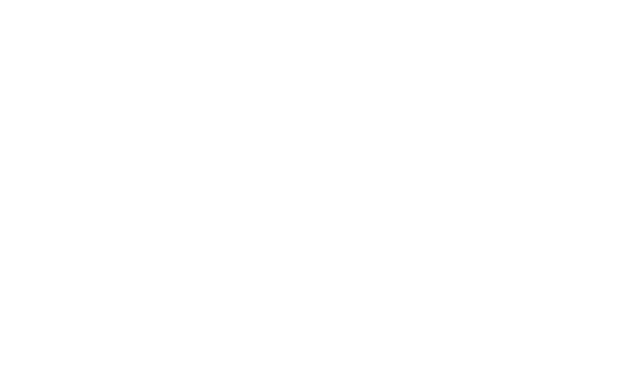
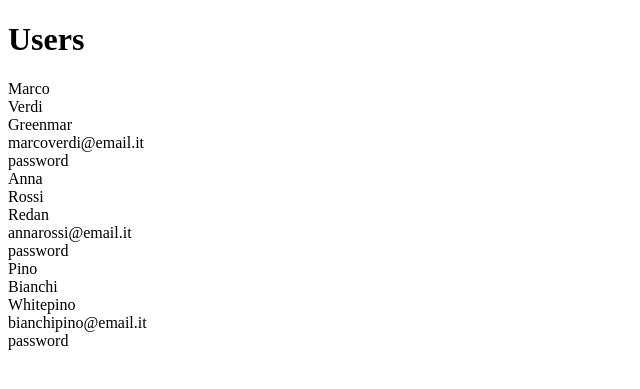
Before and after one commit to marcocaffarelli/php-oop-2, a PHP site: page / in a window 1280 px wide. Before the commit the part shown is empty. Shown: the top 389 px of the page, without its empty margins (0-640 px from the left). Run offline with PHP 8.4, Linux system fonts and the light colour scheme.

Commit message:
Creata la classe, gli attributi, il construct e le istanze
Creata la classe, gli attributi, il construct, le istanze e poi stampato a schermo

```diff
--- /dev/null
+++ b/classes/User.php
@@ -0,0 +1,35 @@
+<?php
+
+/** class User
+ * @author Marco
+ * @copyright 2021 Marco
+ */
+
+ //classe
+class User{
+    //attributi
+    public $nome;
+    public $cognome;
+    public $nickname;
+    public $email;
+    public $password;
+
+    //constructor
+    public function __construct(string $nome, string $cognome, string $nickname, string $email, string $password) {
+        $this->nome = $nome;
+        $this->cognome = $cognome;
+        $this->nickname = $nickname;
+        $this->email = $email;
+        $this->password = $password;
+    }
+
+    public function setPassword($password){
+        $this->password = $password;
+    }
+    public function getPassword($password){
+        return $this->password;
+    }
+
+}
+
+?>
--- a/index.php
+++ b/index.php
@@ -3,6 +3,32 @@
 // Crea una classe User che rappresenti quella tabella, e usala per stampare in pagina i dati di alcuni Users.
 // Il database e la tabella non devono essere realmente creati.
 
+include __DIR__ . '/classes/User.php';
 
+$users = [
+    new User('Marco', 'Verdi', 'Greenmar', 'marcoverdi@email.it', 'password'),
+    new User('Anna', 'Rossi', 'Redan', 'annarossi@email.it', 'password'),
+    new User('Pino', 'Bianchi', 'Whitepino', 'bianchipino@email.it', 'password'),
+];
+?>
 
-?>
+<!DOCTYPE html>
+<html lang="en">
+    <head>
+        <meta charset="UTF-8">
+        <meta http-equiv="X-UA-Compatible" content="IE=edge">
+        <meta name="viewport" content="width=device-width, initial-scale=1.0">
+        <title>Users</title>
+    </head>
+    <body>
+        <h1>Users</h1>
+        <div class="container_utenti"></div>
+        <?php foreach ($users as $user) {?>
+            <div><?php echo $user->nome; ?></div>
+            <div><?php echo $user->cognome; ?></div>
+            <div><?php echo $user->nickname; ?></div>
+            <div><?php echo $user->email; ?></div>
+            <div><?php echo $user->password; ?></div>
+        <?php } ?>
+    </body>
+</html>
```
